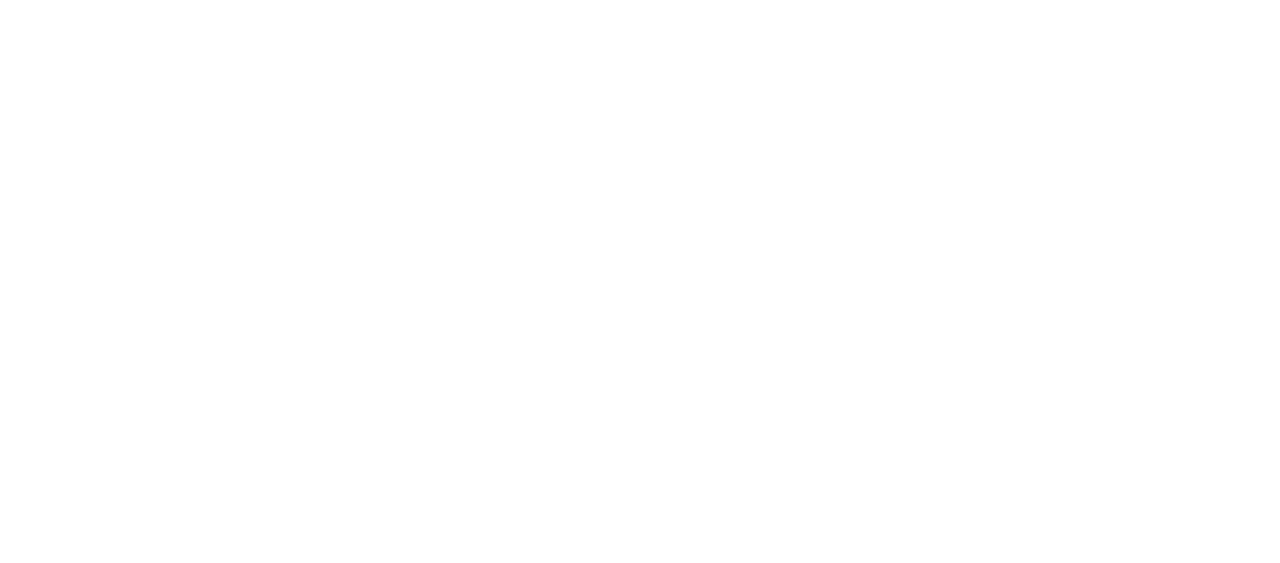
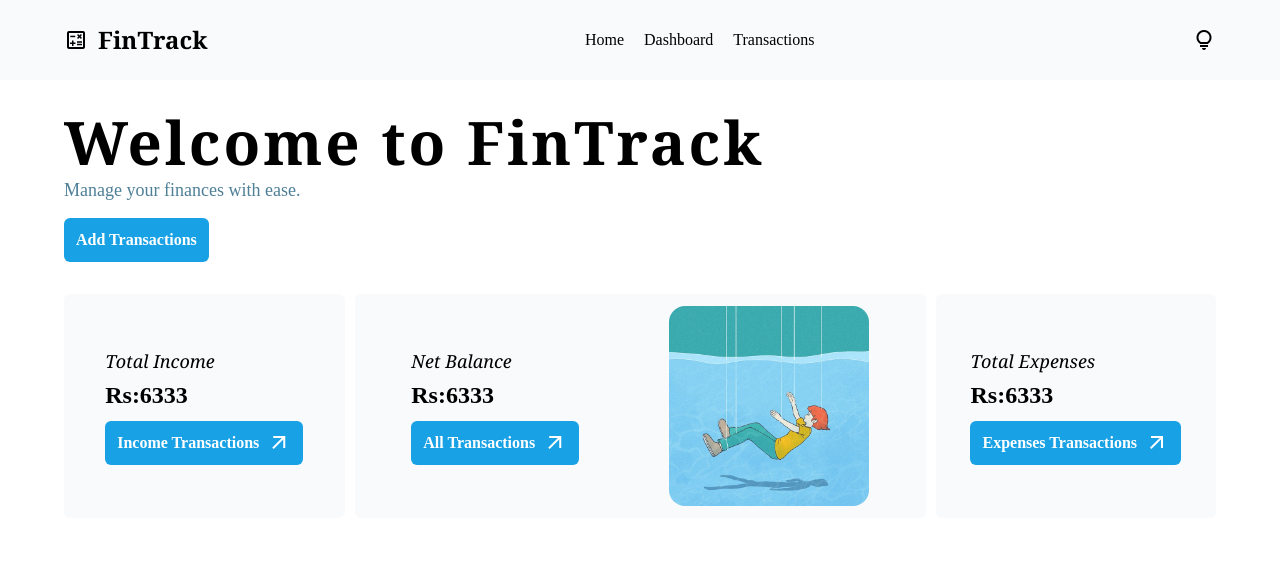
Before and after one commit to CodeRamana/expense-tracker, a website: page src/index.html in a window 1280 px wide. Drawn offline with nearby package versions, Linux system fonts and the light colour scheme; files that its build step writes are made by us from their sources.

Commit message:
Created Responsive header section with dark mode

```diff
--- a/src/index.html
+++ b/src/index.html
@@ -1,19 +1,93 @@
 <!DOCTYPE html>
 <html lang="en">
+
 <head>
     <meta charset="UTF-8">
     <meta name="viewport" content="width=device-width, initial-scale=1.0">
+    <link rel="stylesheet"
+        href="https://fonts.googleapis.com/css2?family=Material+Symbols+Outlined:opsz,wght,FILL,GRAD@20..48,100..700,0..1,-50..200" />
     <link rel="stylesheet" href="./style.css">
     <title>FinTrack</title>
 </head>
-<body>
+
+<body class="font-[poppins] dark:bg-black dark:text-white">
     <header>
+        <section class="bg-gray-50 dark:bg-[#1E1E1E]">
             <!-- Navbar Section -->
-        <nav></nav>
+            <nav class="max-w-[1200px] w-[90%] mx-auto flex justify-between items-center h-20 ">
+                <div class="flex gap-2.5 items-center justify-center">
+                    <span class="material-symbols-outlined">
+                        calculate
+                    </span>
+                    <p class="text-2xl font-extrabold font-serif">FinTrack</p>
+                </div>
+
+                <ul class="hidden list-none sm:flex items-center  gap-2.5 md:gap-5">
+                    <li><a href="#" class="hover:font-bold">Home</a></li>
+                    <li><a href="#" class="hover:font-bold">Dashboard</a></li>
+                    <li><a href="#" class="hover:font-bold">Transactions</a></li>
+                </ul>
+                <span class="material-symbols-outlined">
+                    lightbulb
+                </span>
+            </nav>
+        </section>
+
         <!-- Welcome Section-->
-        <section></section>
+        <section class="max-w-[1200px] w-[90%] mx-auto my-8 flex flex-col items-start justify-center gap-3.5 ">
+            <div class="space-y-1">
+                <h1 class="text-4xl font-serif font-extrabold tracking-wider sm:text-5xl md:text-6xl">Welcome to
+                    FinTrack</h1>
+                <p class="text-[#4e7f97] text-lg dark:text-green-500">Manage your finances with ease.</p>
+            </div>
+
+            <a href="#"
+                class="inline-block bg-[#19a1e5] text-white px-3 py-2.5 font-bold rounded-md dark:bg-green-600">Add
+                Transactions</a>
+        </section>
         <!-- Dashboard Section-->
-        <section></section>
+        <section class="max-w-[1200px] w-[90%] mx-auto my-8 grid grid-cols-4 grid-rows-2 gap-2.5 lg:grid-rows-1 ">
+            <div class="col-span-2 bg-gray-50 p-3 rounded-md flex flex-col justify-center items-center col-start-1 col-end-3 row-end-1 lg:col-span-1 lg:col-start-1 dark:bg-[#1E1E1E]">
+                <div class="flex flex-col gap-2.5">
+                    <div class="space-y-1">
+                        <p class="font-serif text-lg italic dark:text-white">Total Income</p>
+                        <p class="text-2xl font-extrabold font-[poppins] dark:text-green-500">Rs:6333</p>
+                    </div>
+                    <a href="#"
+                        class="hidden sm:flex gap-2 bg-[#19a1e5] text-white px-3 py-2.5 font-bold rounded-md dark:bg-green-600">Income
+                        Transactions<span class="material-symbols-outlined">
+                            arrow_outward
+                        </span></a>
+                </div>
+            </div>
+            <div class="col-span-2 bg-gray-50 p-3 rounded-md flex flex-col justify-center items-center col-start-3 col-end-5 row-end-1 lg:col-span-1 lg:col-start-4 dark:bg-[#1E1E1E]">
+                <div class="flex flex-col gap-2.5">
+                    <div class="space-y-1">
+                        <p class="font-serif text-lg italic dark:text-white">Total Expenses</p>
+                        <p class="text-2xl font-extrabold font-[poppins] dark:text-green-500">Rs:6333</p>
+                    </div>
+                    <a href="#"
+                        class="hidden sm:flex gap-2 bg-[#19a1e5] text-white px-3 py-2.5 font-bold rounded-md dark:bg-green-600">Expenses
+                        Transactions<span class="material-symbols-outlined">
+                            arrow_outward
+                        </span></a>
+                </div>
+            </div>
+            <div class="col-span-4 bg-gray-50 p-3 rounded-md flex sm:justify-around items-center row-end-2 lg:col-span-2 lg:col-start-2 lg:col-end-4 lg:row-end-1 dark:bg-[#1E1E1E]">
+                <div class="flex flex-col gap-2.5">
+                    <div class="space-y-1">
+                        <p class="font-serif text-lg italic dark:text-white">Net Balance</p>
+                        <p class="text-2xl font-extrabold font-[poppins] dark:text-green-500">Rs:6333</p>
+                    </div>
+                    <a href="#"
+                        class="hidden sm:flex gap-2 bg-[#19a1e5] text-white px-3 py-2.5 font-bold rounded-md dark:bg-green-600">All
+                        Transactions<span class="material-symbols-outlined">
+                            arrow_outward
+                        </span></a>
+                </div>
+                <img src="../assets/cartoon.jpg" class=" hidden w-[200px] rounded-2xl sm:block">
+            </div>
+        </section>
     </header>
     <main>
         <!-- No Transactions available -->
@@ -30,4 +104,5 @@
 
     <script src="./index.js"></script>
 </body>
+
 </html>
--- a/src/input.css
+++ b/src/input.css
@@ -0,0 +1,8 @@
+@import "tailwindcss";
+
+@layer utilities{
+    .icon-outlined {font-variation-settings: 'FILL' 0, 'wght' 400, 'opsz' 24;}
+
+.icon-filled {font-variation-settings: 'FILL' 1, 'wght' 700, 'GRAD' 0, 'opsz' 48;}
+
+}
```
Also changed, not shown: assets/cartoon.jpg (added), assets/rocket.png (added), src/style.css (added). Lines whose indentation alone changed are shown as unchanged.
